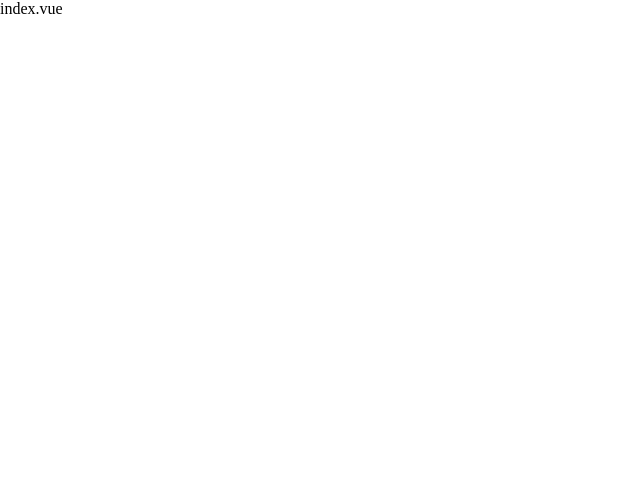
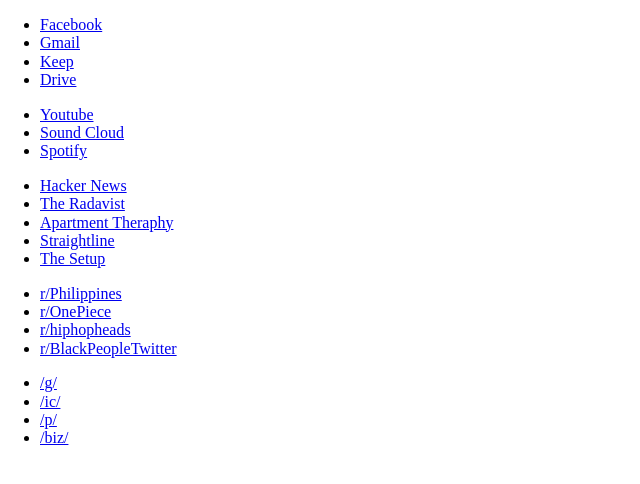
Before and after one commit to jasonvictorio/startpage, a Nuxt app: page / in a window 1280 px wide. Shown: the top 484 px of the page, without its empty margins (0-640 px from the left). Built offline with nearby package versions, Linux system fonts and the light colour scheme.

Commit message:
add links

```diff
--- a/pages/index.vue
+++ b/pages/index.vue
@@ -1,5 +1,108 @@
 <template>
   <section>
-    index.vue
+    <ul v-for="(linkGroup, i) in linkGroups" :key="i">
+      <li v-for="(link, j) in linkGroup" :key="j">
+        <a :href="link.link">{{ link.label }}</a>
+      </li>
+    </ul>
   </section>
 </template>
+
+<script>
+export default {
+  data: () => ({
+    linkGroups: [
+      [
+        {
+          label: 'Facebook',
+          link: 'https://web.facebook.com',
+        },
+        {
+          label: 'Gmail',
+          link: 'https://mail.google.com/',
+        },
+        {
+          label: 'Keep',
+          link: 'https://keep.google.com',
+        },
+        {
+          label: 'Drive',
+          link: 'https://drive.google.com/drive/',
+        },
+      ],
+      [
+        {
+          label: 'Youtube',
+          link: 'https://www.youtube.com',
+        },
+        {
+          label: 'Sound Cloud',
+          link: 'https://soundcloud.com/stream',
+        },
+        {
+          label: 'Spotify',
+          link: 'https://open.spotify.com/collection',
+        },
+      ],
+      [
+        {
+          label: 'Hacker News',
+          link: 'https://news.ycombinator.com',
+        },
+        {
+          label: 'The Radavist',
+          link: 'http://theradavist.com',
+        },
+        {
+          label: 'Apartment Theraphy',
+          link: 'http://www.apartmenttherapy.com',
+        },
+        {
+          label: 'Straightline',
+          link: 'http://bm.straightline.jp',
+        },
+        {
+          label: 'The Setup',
+          link: 'https://usesthis.com',
+        },
+      ],
+      [
+        {
+          label: 'r/Philippines',
+          link: 'https://www.reddit.com/r/Philippines',
+        },
+        {
+          label: 'r/OnePiece',
+          link: 'https://www.reddit.com/r/OnePiece',
+        },
+        {
+          label: 'r/hiphopheads',
+          link: 'https://www.reddit.com/r/hiphopheads',
+        },
+        {
+          label: 'r/BlackPeopleTwitter',
+          link: 'https://www.reddit.com/r/BlackPeopleTwitter',
+        },
+      ],
+      [
+        {
+          label: '/g/',
+          link: 'https://boards.4chan.org/g/',
+        },
+        {
+          label: '/ic/',
+          link: 'https://boards.4chan.org/ic/',
+        },
+        {
+          label: '/p/',
+          link: 'https://boards.4chan.org/p/',
+        },
+        {
+          label: '/biz/',
+          link: 'https://boards.4chan.org/biz/',
+        },
+      ]
+    ],
+  })
+}
+</script>
```
